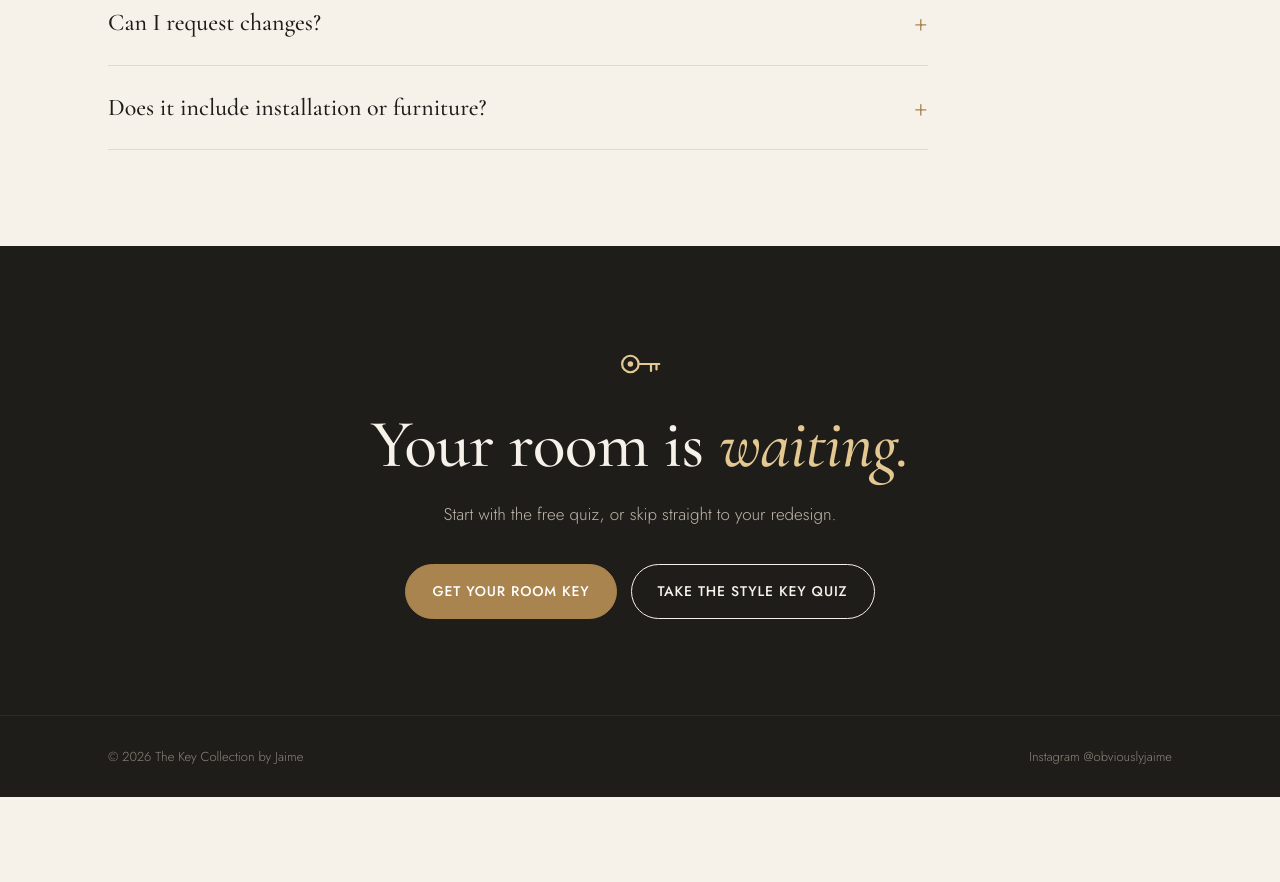
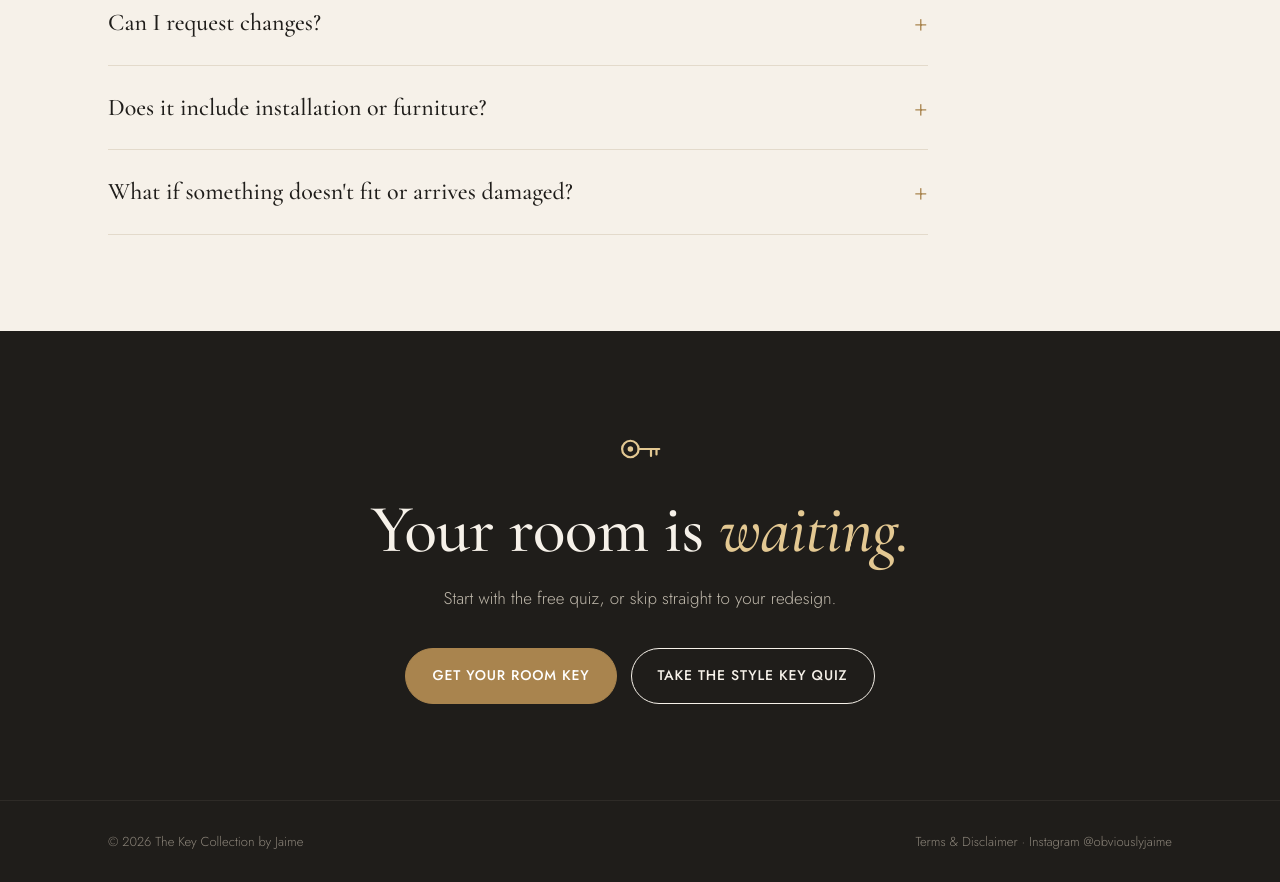
Before and after one commit to thekeycollection/homekeycollection, a plain HTML site: page index.html in a window 1280 px wide. Shown: the part 5360-6242 px from the top of the page. Before the commit the page ends 6157 px from the top, so only its background shows below. Drawn offline with nearby package versions, Linux system fonts and the light colour scheme.

Commit message:
Add Terms & Disclaimer link, FAQ entry, and quiz agreement line
Added a new FAQ about handling damaged items and updated the email disclaimer to include a link to the Terms & Design Disclaimer.

```diff
--- a/index.html
+++ b/index.html
@@ -454,6 +454,7 @@
       <details><summary>How long does it take?</summary><p>You'll get your redesigned room within <span class="tbd">7 business days</span> of sending your photos and questionnaire.</p></details>
       <details><summary>Can I request changes?</summary><p><span class="tbd">Each Room Key includes one round of small swaps.</span></p></details>
       <details><summary>Does it include installation or furniture?</summary><p>No. The Room Key is a design plan with shopping links. You buy the pieces directly from the retailers.</p></details>
+      <details><summary>What if something doesn't fit or arrives damaged?</summary><p>Your Room Key is an artistic representation based on the photos and measurements you provide, so please double-check each item's dimensions before you buy. Products are sold and shipped by the retailers, so fit, shipping damage, and returns are handled with them. See our <a href="/terms/" target="_blank" rel="noopener">Terms &amp; Design Disclaimer</a>.</p></details>
     </div>
   </div>
 </section>
@@ -473,7 +474,7 @@
 <footer>
   <div class="wrap">
     <span>© 2026 The Key Collection by Jaime</span>
-    <span><a data-link="instagram" href="#">Instagram @obviouslyjaime</a></span>
+    <span><a href="/terms/">Terms &amp; Disclaimer</a> · <a data-link="instagram" href="#">Instagram @obviouslyjaime</a></span>
   </div>
 </footer>
 
@@ -789,7 +790,7 @@
         <div class="qnav"><button type="button" class="btn btn-line" id="qback">Back</button>
           <button type="submit" class="btn btn-dark">See my result</button></div>
       </form>
-      <p class="fine">Your email stays with Jaime. We never share or sell it.</p></div>`;
+      <p class="fine">Your email stays with Jaime. We never share or sell it. By continuing, you agree to our <a href="/terms/" target="_blank" rel="noopener">Terms &amp; Design Disclaimer</a>.</p></div>`;
     document.getElementById('qback').onclick=()=>{qs.step=backTo;render();};
     document.getElementById('qform').onsubmit=e=>{
       e.preventDefault();
```
